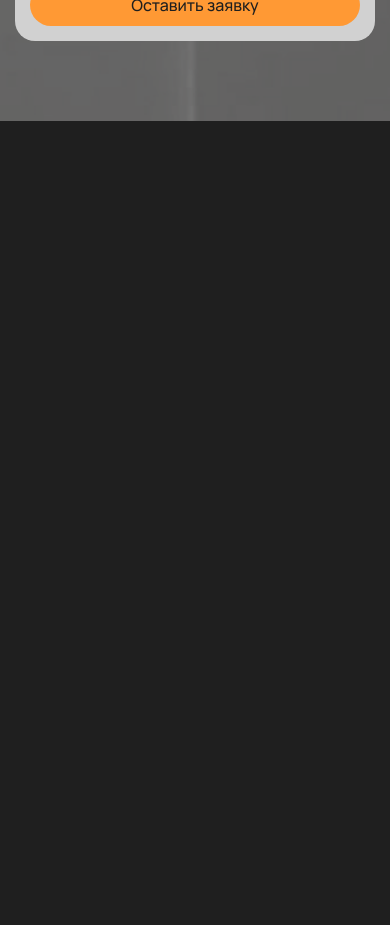
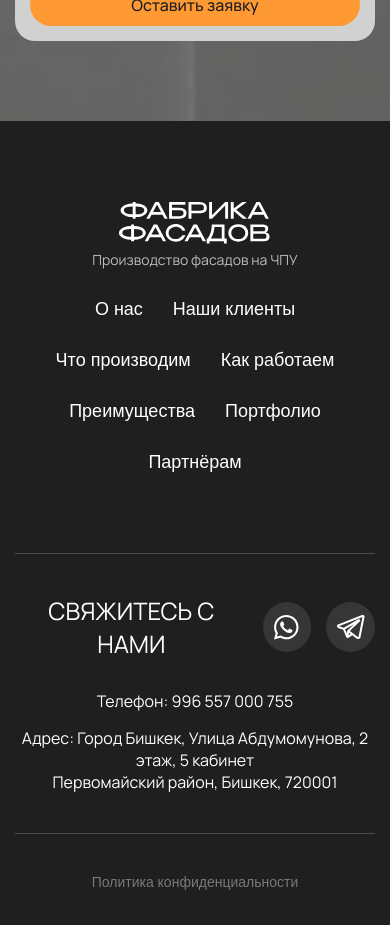
Before and after one commit to IsaRakhatbekov/facade_factory, a Next.js app: page / in a window 390 px wide. Shown: the part 10140-11065 px from the top of the page. Before the commit the page ends 10261 px from the top, so only its background shows below. Built offline with nearby package versions, Linux system fonts and the light colour scheme.

Commit message:
adaptive of footer

```diff
--- a/src/app/page.tsx
+++ b/src/app/page.tsx
@@ -1,3 +1,4 @@
+import Footer from '../components/Footer/Footer'
 import Header from '../components/Header/Header'
 import AboutUs from '../components/sections/AboutUs/AboutUs'
 import Form from '../components/sections/Form/Form'
@@ -23,7 +24,7 @@ export default function Home() {
 				<SpecialConditions />
 				<Form />
 			</main>
-			{/* <Footer /> */}
+			<Footer />
 		</div>
 	)
 }
--- a/src/components/Footer/Footer.module.scss
+++ b/src/components/Footer/Footer.module.scss
@@ -88,6 +88,22 @@
 				font-size: 16px;
 				color: $white;
 			}
+
+			.addressDesktop {
+				display: inline;
+
+				@media (max-width: 990px) {
+					display: none;
+				}
+			}
+
+			.addressMobile {
+				display: none;
+
+				@media (max-width: 990px) {
+					display: inline;
+				}
+			}
 		}
 	}
 
@@ -99,3 +115,57 @@
 		color: rgba(255, 255, 255, 0.4);
 	}
 }
+
+@media (max-width: 1200px) {
+	.Footer {
+		.top {
+			.logoWrapper {
+				align-items: baseline;
+				flex-direction: column;
+			}
+
+			.list {
+				gap: 10px;
+			}
+		}
+	}
+}
+
+@media (max-width: 991px) {
+	.Footer {
+		.top {
+			flex-direction: column;
+			align-items: center;
+			gap: 30px;
+
+			.logoWrapper {
+				align-items: center;
+				gap: 5px;
+			}
+
+			.list {
+				gap: 30px;
+				justify-content: center;
+				flex-wrap: wrap;
+				width: 100%;
+				max-width: 660px;
+				margin: 0 auto;
+			}
+
+			.link {
+				font-size: 18px;
+			}
+		}
+		.middle {
+			gap: 30px;
+			align-items: center;
+			text-align: center;
+			flex-direction: column;
+		}
+
+		.copyright {
+			margin: 0 auto;
+			text-align: center;
+		}
+	}
+}
--- a/src/components/Footer/Footer.tsx
+++ b/src/components/Footer/Footer.tsx
@@ -1,4 +1,4 @@
-import logo from '@/public/images/logo.png'
+import logo from '@/public/images/logo.svg'
 import Image from 'next/image'
 import styles from './Footer.module.scss'
 
@@ -87,7 +87,16 @@ const Footer = () => {
 					</div>
 					<div className={styles.addressWrapper}>
 						<a href='tel:996557000755'>Телефон: 996 557 000 755</a>
-						<a href=''>Адрес: Город Бишкек, Улица Интергельпо, 4</a>
+						<a href=''>
+							<span className={styles.addressDesktop}>
+								Адрес: Город Бишкек, Улица Интергельпо, 4
+							</span>
+							<span className={styles.addressMobile}>
+								Адрес: Город Бишкек, Улица Абдумомунова, 2 этаж, 5 кабинет
+								<br />
+								Первомайский район, Бишкек, 720001
+							</span>
+						</a>
 					</div>
 				</div>
 				<p className={styles.copyright}>Политика конфиденциальности</p>
```
